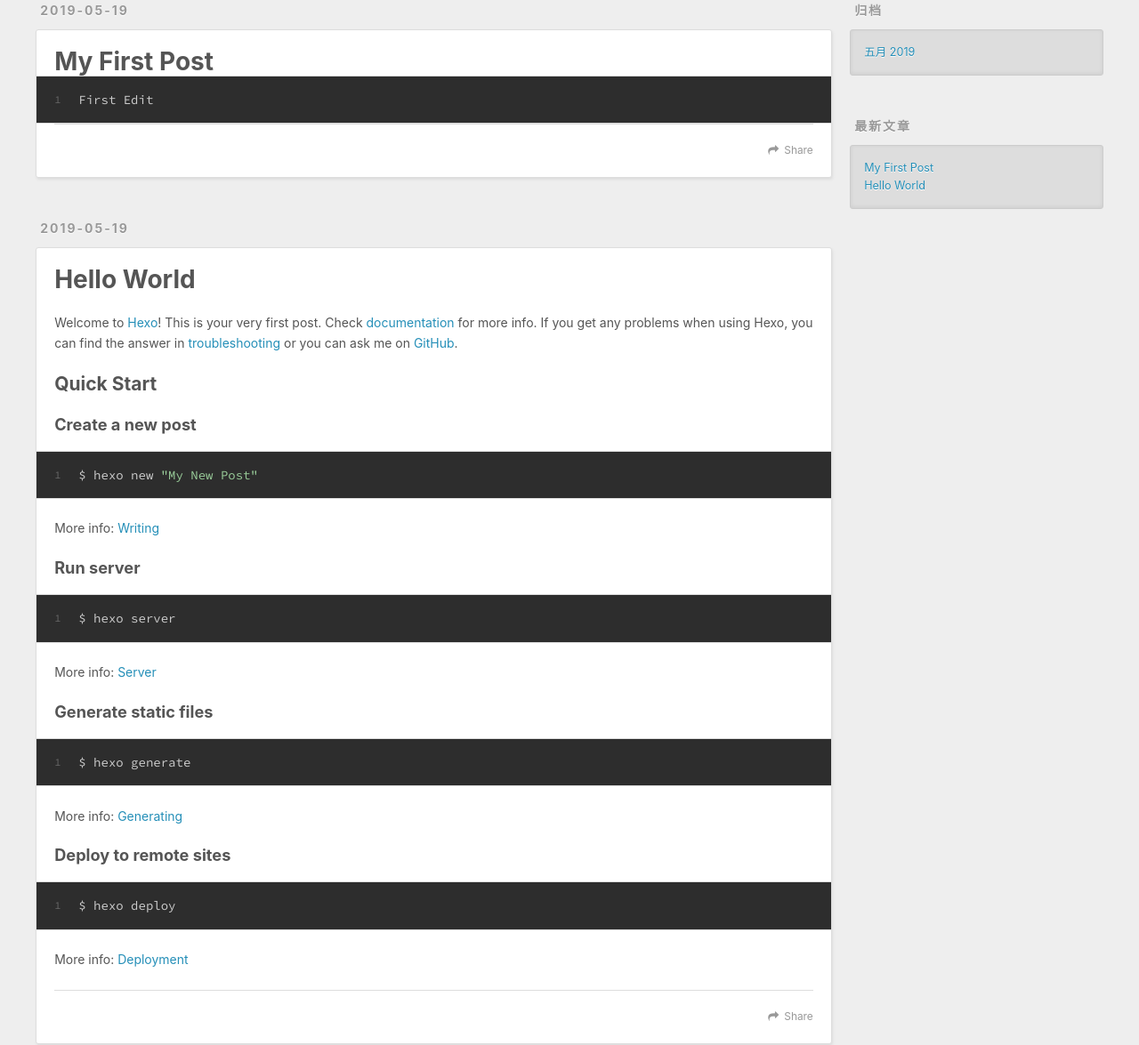
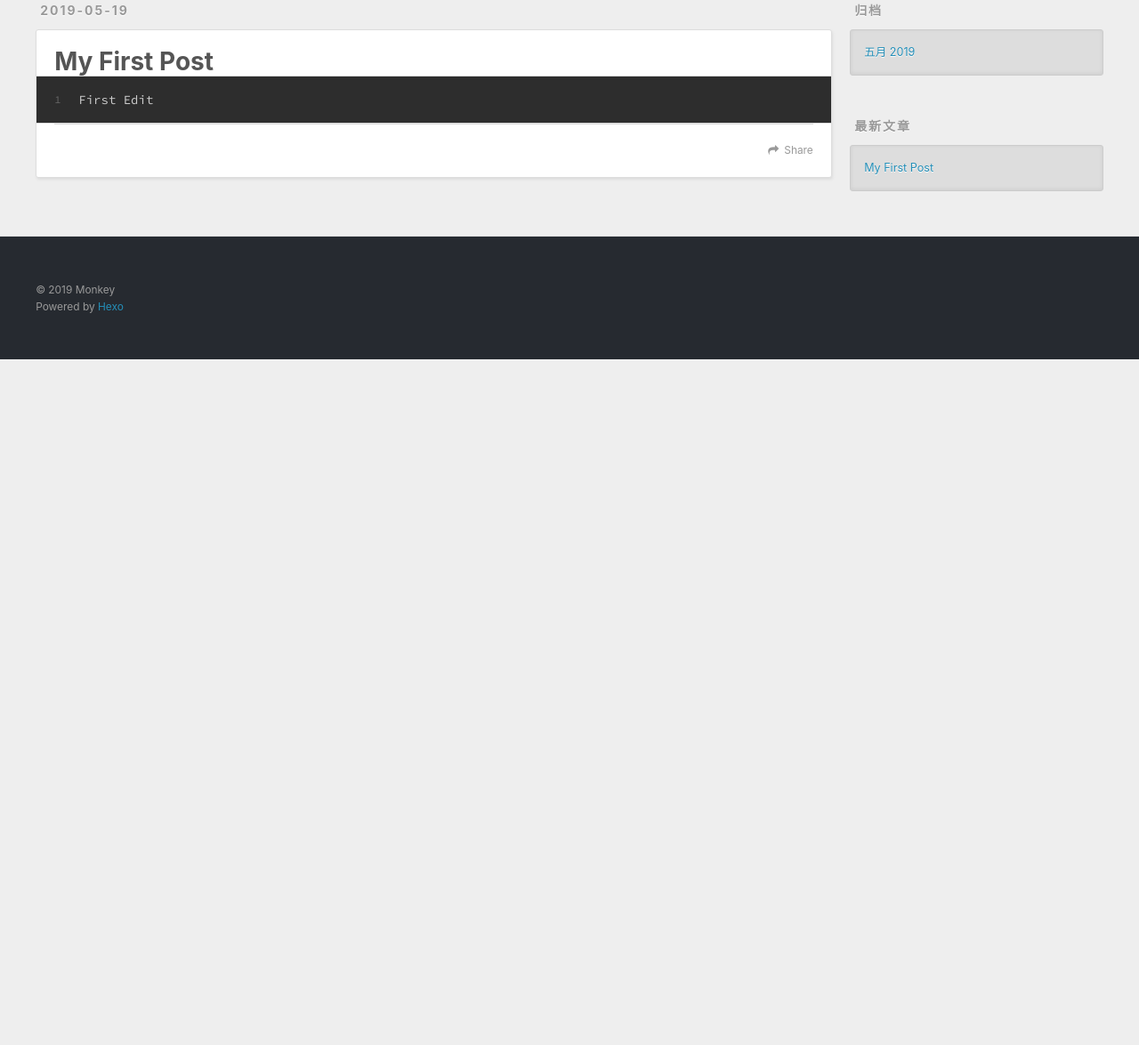
Before and after one commit to LuckyCrystalM/LuckyCrystalM.github.io, a plain HTML site: page index.html in a window 1280 px wide. Shown: the part 346-1521 px from the top of the page at 89% size. After the commit the page ends 800 px from the top, so only its background shows below. Drawn offline with nearby package versions, Linux system fonts and the light colour scheme.

Commit message:
Site updated: 2019-05-19 14:22:41

```diff
--- a/index.html
+++ b/index.html
@@ -9,7 +9,7 @@
   <meta name="viewport" content="width=device-width, initial-scale=1, maximum-scale=1">
   <meta property="og:type" content="website">
 <meta property="og:title" content="Monkey&#39;s Blog">
-<meta property="og:url" content="http://yoursite.com/index.html">
+<meta property="og:url" content="https://luckycrystalm.github.io/index.html">
 <meta property="og:site_name" content="Monkey&#39;s Blog">
 <meta property="og:locale" content="zh-CN">
 <meta name="twitter:card" content="summary">
@@ -54,7 +54,7 @@
         <a id="nav-search-btn" class="nav-icon" title="搜索"></a>
       </nav>
       <div id="search-form-wrap">
-        <form action="//google.com/search" method="get" accept-charset="UTF-8" class="search-form"><input type="search" name="q" class="search-form-input" placeholder="Search"><button type="submit" class="search-form-submit">&#xF002;</button><input type="hidden" name="sitesearch" value="http://yoursite.com"></form>
+        <form action="//google.com/search" method="get" accept-charset="UTF-8" class="search-form"><input type="search" name="q" class="search-form-input" placeholder="Search"><button type="submit" class="search-form-submit">&#xF002;</button><input type="hidden" name="sitesearch" value="https://luckycrystalm.github.io"></form>
       </div>
     </div>
   </div>
@@ -88,52 +88,7 @@
 
     </div>
     <footer class="article-footer">
-      <a data-url="http://yoursite.com/2019/05/19/My-First-Post/" data-id="cjvudm0z50000lxf3ofq0xswc" class="article-share-link">Share</a>
-
-
-    </footer>
-  </div>
-
-</article>
-
-
-
-    <article id="post-hello-world" class="article article-type-post" itemscope itemprop="blogPost">
-  <div class="article-meta">
-    <a href="/2019/05/19/hello-world/" class="article-date">
-  <time datetime="2019-05-19T03:11:26.038Z" itemprop="datePublished">2019-05-19</time>
-</a>
-
-  </div>
-  <div class="article-inner">
-
-
-      <header class="article-header">
-
-
-    <h1 itemprop="name">
-      <a class="article-title" href="/2019/05/19/hello-world/">Hello World</a>
-    </h1>
-
-
-      </header>
-
-    <div class="article-entry" itemprop="articleBody">
-
-        <p>Welcome to <a href="https://hexo.io/" target="_blank" rel="noopener">Hexo</a>! This is your very first post. Check <a href="https://hexo.io/docs/" target="_blank" rel="noopener">documentation</a> for more info. If you get any problems when using Hexo, you can find the answer in <a href="https://hexo.io/docs/troubleshooting.html" target="_blank" rel="noopener">troubleshooting</a> or you can ask me on <a href="https://github.com/hexojs/hexo/issues" target="_blank" rel="noopener">GitHub</a>.</p>
-<h2 id="Quick-Start"><a href="#Quick-Start" class="headerlink" title="Quick Start"></a>Quick Start</h2><h3 id="Create-a-new-post"><a href="#Create-a-new-post" class="headerlink" title="Create a new post"></a>Create a new post</h3><figure class="highlight bash"><table><tr><td class="gutter"><pre><span class="line">1</span><br></pre></td><td class="code"><pre><span class="line">$ hexo new <span class="string">"My New Post"</span></span><br></pre></td></tr></table></figure>
-<p>More info: <a href="https://hexo.io/docs/writing.html" target="_blank" rel="noopener">Writing</a></p>
-<h3 id="Run-server"><a href="#Run-server" class="headerlink" title="Run server"></a>Run server</h3><figure class="highlight bash"><table><tr><td class="gutter"><pre><span class="line">1</span><br></pre></td><td class="code"><pre><span class="line">$ hexo server</span><br></pre></td></tr></table></figure>
-<p>More info: <a href="https://hexo.io/docs/server.html" target="_blank" rel="noopener">Server</a></p>
-<h3 id="Generate-static-files"><a href="#Generate-static-files" class="headerlink" title="Generate static files"></a>Generate static files</h3><figure class="highlight bash"><table><tr><td class="gutter"><pre><span class="line">1</span><br></pre></td><td class="code"><pre><span class="line">$ hexo generate</span><br></pre></td></tr></table></figure>
-<p>More info: <a href="https://hexo.io/docs/generating.html" target="_blank" rel="noopener">Generating</a></p>
-<h3 id="Deploy-to-remote-sites"><a href="#Deploy-to-remote-sites" class="headerlink" title="Deploy to remote sites"></a>Deploy to remote sites</h3><figure class="highlight bash"><table><tr><td class="gutter"><pre><span class="line">1</span><br></pre></td><td class="code"><pre><span class="line">$ hexo deploy</span><br></pre></td></tr></table></figure>
-<p>More info: <a href="https://hexo.io/docs/deployment.html" target="_blank" rel="noopener">Deployment</a></p>
-
-
-    </div>
-    <footer class="article-footer">
-      <a data-url="http://yoursite.com/2019/05/19/hello-world/" data-id="cjvudm0za0001lxf3863x1don" class="article-share-link">Share</a>
+      <a data-url="https://luckycrystalm.github.io/2019/05/19/My-First-Post/" data-id="cjvuk05em0000baf38jca3kld" class="article-share-link">Share</a>
 
 
     </footer>
@@ -177,10 +132,6 @@
             <a href="/2019/05/19/My-First-Post/">My First Post</a>
           </li>
 
-          <li>
-            <a href="/2019/05/19/hello-world/">Hello World</a>
-          </li>
-
       </ul>
     </div>
   </div>
```
Also changed, not shown: 2019/05/19/My-First-Post/index.html (+3 -17 lines), archives/2019/05/index.html (+2 -25 lines), archives/2019/index.html (+2 -25 lines), archives/index.html (+2 -25 lines).
